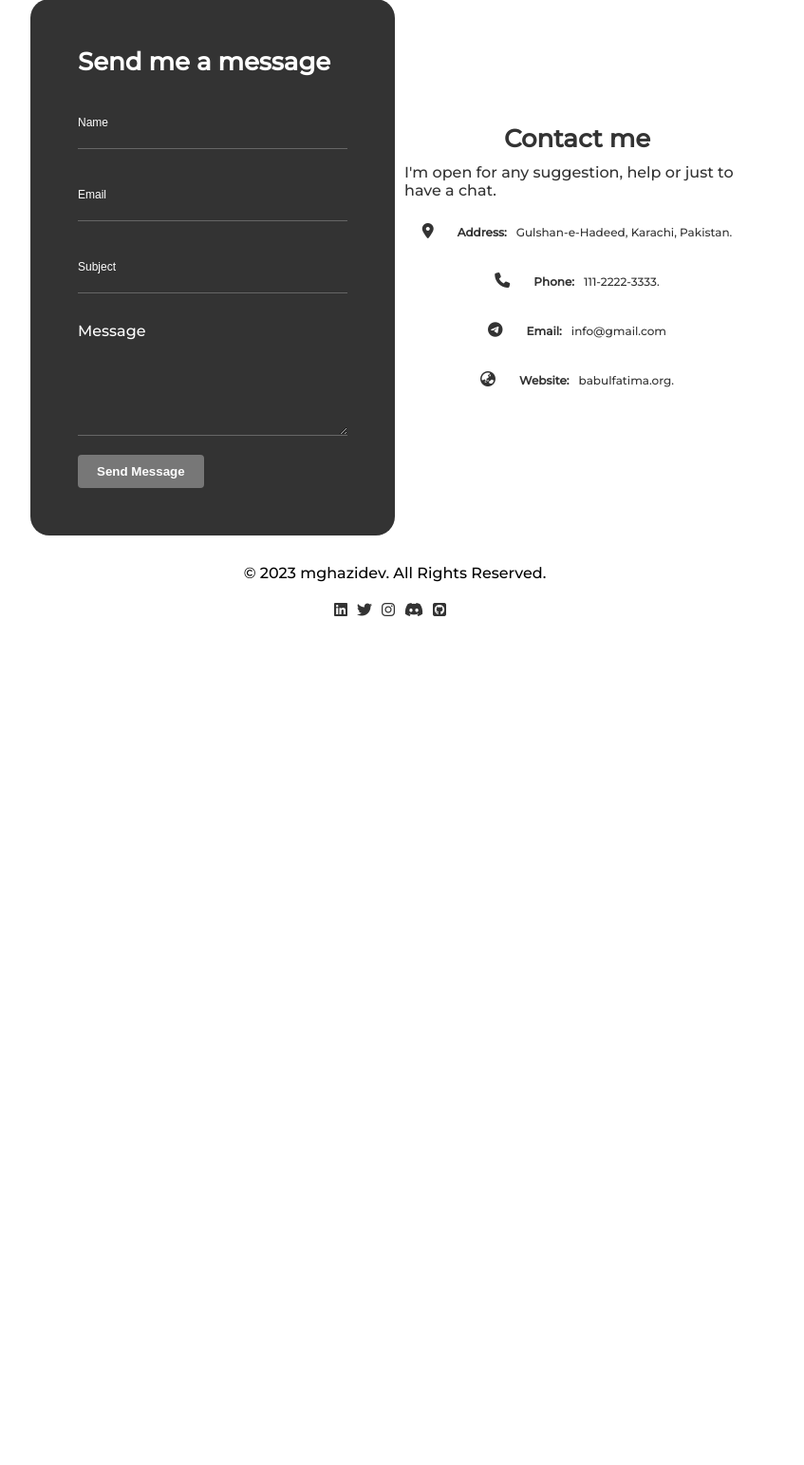
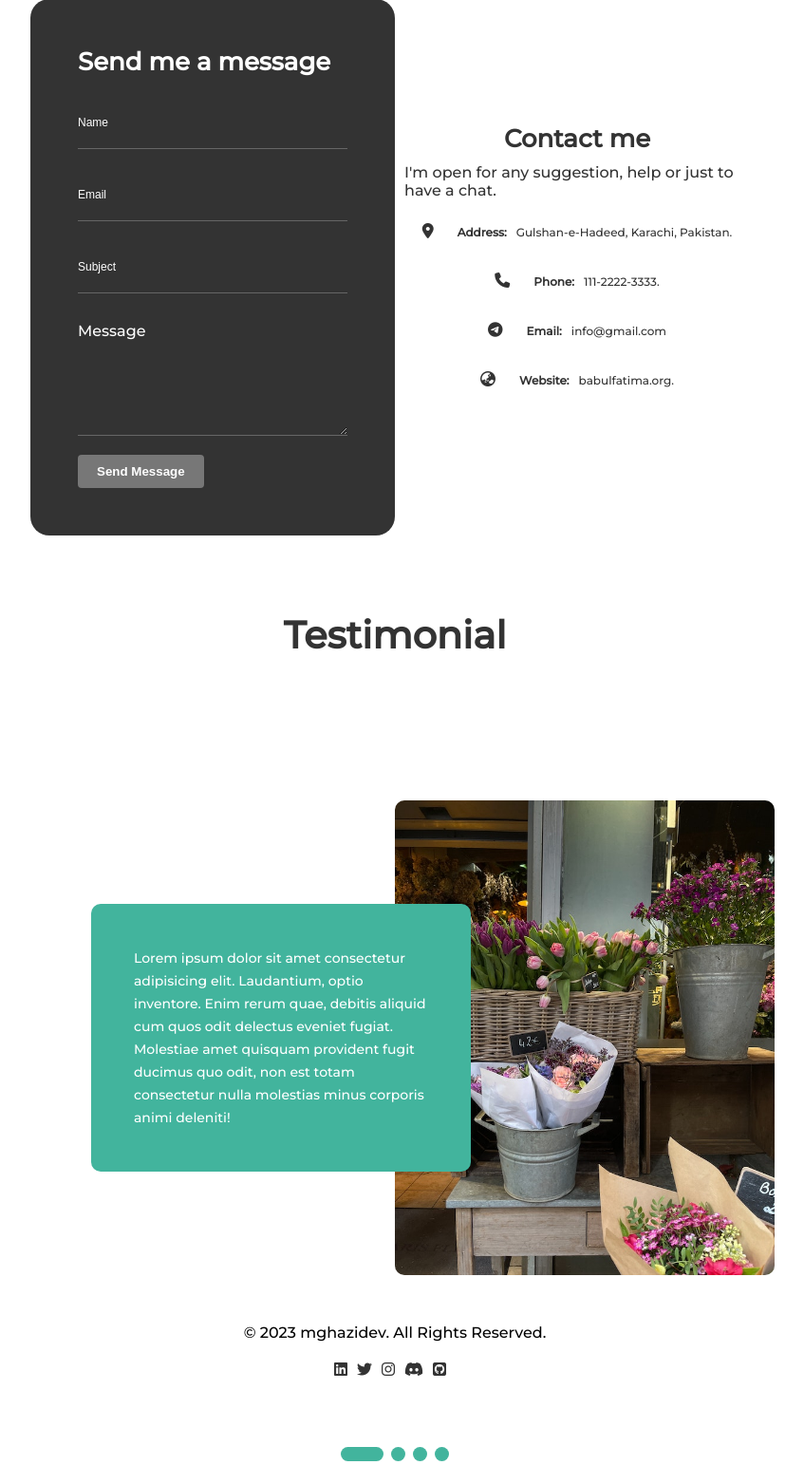
Before and after one commit to mghazidev/html-css-websites, a PHP site: page /personal-website/index.html in a window 1280 px wide. Shown: the part 4943-6486 px from the top of the page at 95% size, without its empty margins (224-1071 px from the left). Before the commit the page ends 5592 px from the top, so only its background shows below. Run offline with PHP 8.4, Linux system fonts and the light colour scheme; some libraries are stand-ins or nearby versions.

Commit message:
mghazidev

```diff
--- a/personal-website/css/styles.css
+++ b/personal-website/css/styles.css
@@ -1195,7 +1195,98 @@ button[type="submit"]:hover {
 
 
 
+.heros {
+  height: 100vh;
+  width: 100%;
+}
 
+.heros h1 {
+  text-align: center;
+  color: #333;
+  font-size: 40px;
+  padding-top: 80px;
+}
+
+.containe {
+  width: 800px;
+  height: 500px;
+  position: relative;
+  top: 50%;
+  left: 50%;
+  transform: translate(-50%,-50%);
+}
+
+.dots {
+  position: absolute;
+  left: 50%;
+  transform: translateX(-50%);
+  bottom: -50%;
+  display: flex;
+  margin-bottom: 50px;
+}
+
+.btn {
+  height: 15px;
+  width: 15px;
+  margin: 4px;
+  border-radius: 15px;
+  background-color: rgb(66, 180, 157);
+  cursor: pointer;
+  transition: 0.5s ease;
+}
+
+.active {
+  width: 45px;
+}
+
+
+.slide-rows {
+  display: flex;
+  width: 3200px;
+  transition: 0.5s ease;
+}
+
+.slider-col {
+  width: 100%;
+  height: 500px;
+  position: relative;
+}
+
+.user-text {
+  background: rgb(66, 180, 157);
+  width: 400px;
+  position: absolute;
+  left: 10%;
+  top: 50%;
+  transform: translateY(-50%);
+  color: #fff;
+  border-radius: 10px;
+  z-index: 2;
+  padding: 45px;
+}
+
+.user-text p {
+  font-size: 14px;
+  line-height: 24px;
+}
+
+.user-img {
+  position: absolute;
+  top: 0;
+  right: 0;
+  height: 100%;
+}
+
+.user-img img {
+  width: 400px;
+  height: 100%;
+  border-radius: 10px;
+}
+
+.testimonial {
+  width: 100%;
+  overflow: hidden;
+}
 
 
 
--- a/personal-website/index.html
+++ b/personal-website/index.html
@@ -395,6 +395,87 @@
                 </div>
             </div>
         </section>
+        <div class="heros">
+            <h1>Testimonial</h1>
+            <div class="containe">
+                <div class="dots" >
+                    <span class="btn active" ></span>
+                    <span class="btn" ></span>
+                    <span class="btn" ></span>
+                    <span class="btn" ></span>
+                </div>
+                <div class="testimonial">
+                    <div class="slide-rows" id="slider">
+                        <div class="slider-col">
+                            <div class="user-text">
+                                <p>Lorem ipsum dolor sit amet consectetur adipisicing elit. Laudantium, optio inventore.
+                                    Enim
+                                    rerum
+                                    quae, debitis aliquid cum quos odit delectus eveniet fugiat. Molestiae amet quisquam
+                                    provident
+                                    fugit
+                                    ducimus quo odit, non est totam consectetur nulla molestias minus corporis animi
+                                    deleniti!
+
+                                </p>
+                            </div>
+                            <div class="user-img">
+                                <img src="images/pic1.jpg">
+                            </div>
+                        </div>
+                        <div class="slider-col">
+                            <div class="user-text" id="one">
+                                <p>Lorem ipsum dolor sit amet consectetur adipisicing elit. Laudantium, optio inventore.
+                                    Enim
+                                    rerum
+                                    quae, debitis aliquid cum quos odit delectus eveniet fugiat. Molestiae amet quisquam
+                                    provident
+                                    fugit
+                                    ducimus quo odit, non est totam consectetur nulla molestias minus corporis animi
+                                    deleniti!
+                                </p>
+                            </div>
+                            <div class="user-img">
+                                <img src="images/pic1.jpg">
+                            </div>
+                        </div>
+                        <div class="slider-col">
+                            <div class="user-text" id="two">
+                                <p>Lorem ipsum dolor sit amet consectetur adipisicing elit. Laudantium, optio inventore.
+                                    Enim
+                                    rerum
+                                    quae, debitis aliquid cum quos odit delectus eveniet fugiat. Molestiae amet quisquam
+                                    provident
+                                    fugit
+                                    ducimus quo odit, non est totam consectetur nulla molestias minus corporis animi
+                                    deleniti!
+                                </p>
+                            </div>
+                            <div class="user-img">
+                                <img src="images/pic1.jpg">
+                            </div>
+                        </div>
+                        <div class="slider-col">
+                            <div class="user-text">
+                                <p>Lorem ipsum dolor sit amet consectetur adipisicing elit. Laudantium, optio inventore.
+                                    Enim
+                                    rerum
+                                    quae, debitis aliquid cum quos odit delectus eveniet fugiat. Molestiae amet quisquam
+                                    provident
+                                    fugit
+                                    ducimus quo odit, non est totam consectetur nulla molestias minus corporis animi
+                                    deleniti!
+                                </p>
+                            </div>
+                            <div class="user-img">
+                                <img src="images/pic1.jpg">
+                            </div>
+                        </div>
+                    </div>
+                </div>
+            </div>
+
+        </div>
         <section id="footer">
             <div class="wrapper">
                 <p>© 2023 mghazidev. All Rights Reserved.</p>
--- a/personal-website/script.js
+++ b/personal-website/script.js
@@ -11,7 +11,7 @@ $(document).ready(function () {
 
     if (!popupShown) {
         setTimeout(showletter, 3000);
-      }
+    }
 
     const z = document.getElementById("cancel")
     z.addEventListener("click", function () {
@@ -174,3 +174,15 @@ function myFunction5() {
     document.getElementById("div4").style.display = "none";
     document.getElementById("div5").style.display = "block";
 }
+
+const a = document.querySelectorAll('.btn');
+const slider = document.getElementById('slider');
+
+a.forEach((button, index) => {
+    button.addEventListener("click", () => {
+        slider.style.transform = `translateX(-${(index - 1) * 800}px)`;
+        a.forEach((btn) => btn.classList.remove('active'));
+        button.classList.add("active")
+
+        });
+    });
```
Also changed, not shown: testimonial/script.js (+0 -44 lines), personal-website/images/pic1.jpg (added), personal-website/images/pic2.jpg (added).
